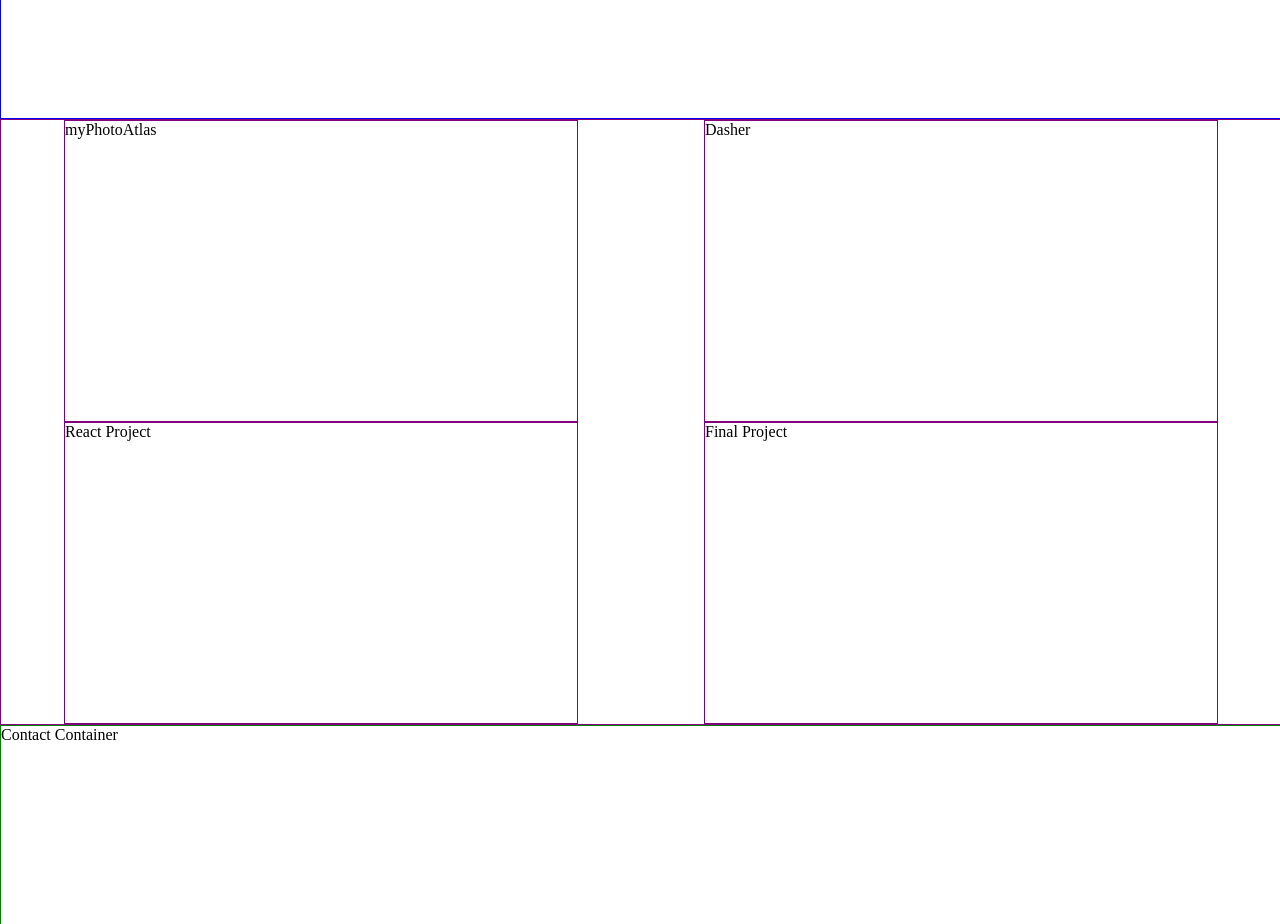
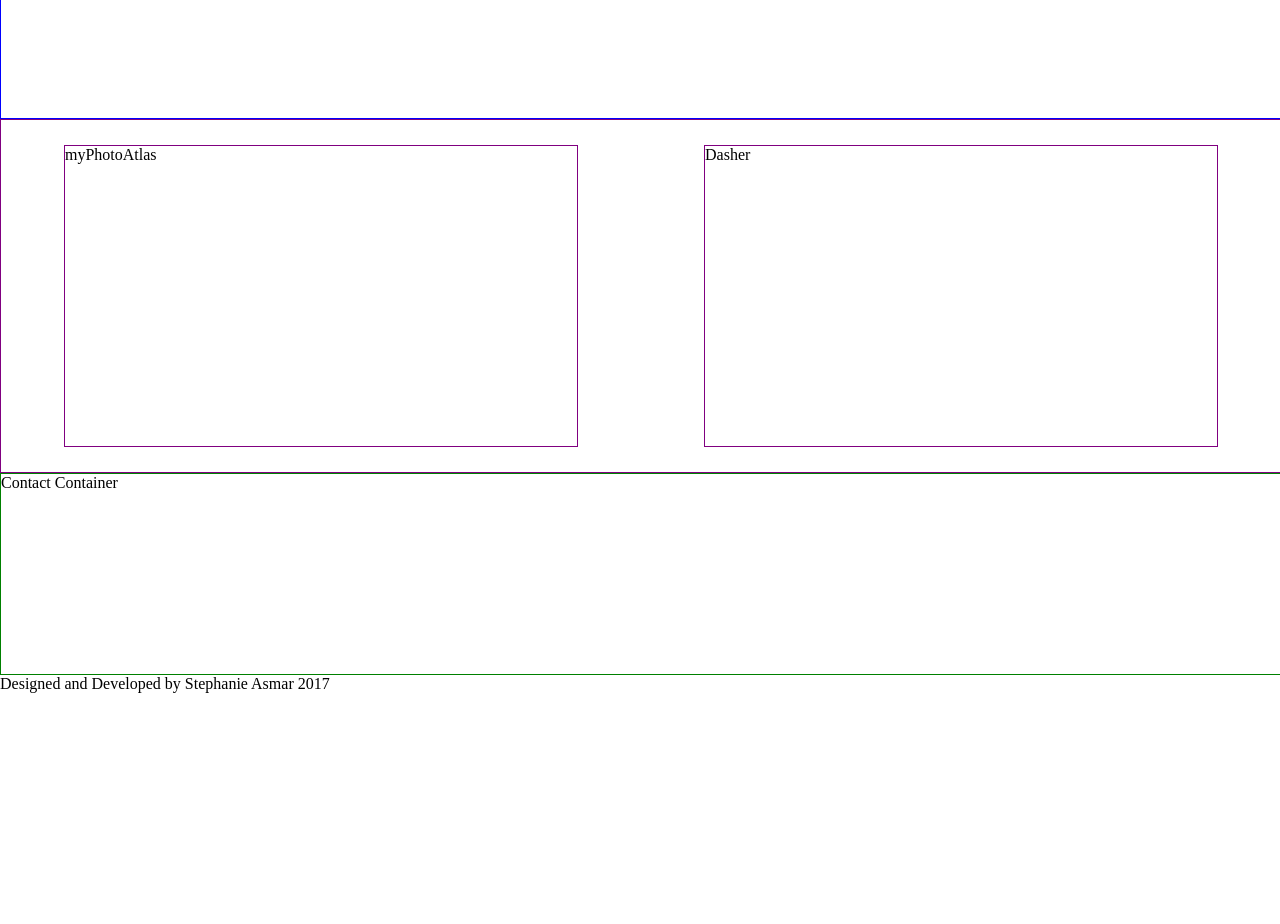
Before and after one commit to stephanieasmar/Portfolio, a plain HTML site: page index.html in a window 1280 px wide. Shown: the part 560-1484 px from the top of the page. After the commit the page ends 1285 px from the top, so only its background shows below. Drawn offline with nearby package versions, Linux system fonts and the light colour scheme.

Commit message:
adds footer and styling

```diff
--- a/index.html
+++ b/index.html
@@ -60,8 +60,8 @@
             <div class="container-projects">
                 <div id="" class="project">myPhotoAtlas</div>
                 <div id="" class="project">Dasher</div>
-                <div id="" class="project">React Project</div>
-                <div id="" class="project">Final Project</div>
+                <!--<div id="" class="project">React Project</div>
+                <div id="" class="project">Final Project</div>-->
             </div>
             <div class="container-contact">Contact Container
                 <div class="contact-contact"></div>
--- a/resources/styles/index.css
+++ b/resources/styles/index.css
@@ -56,6 +56,8 @@ html, body {
 .project {
     width: 40%;
     height: 300px;
+    margin-top: 25px;
+    margin-bottom: 25px;
     border: 1px solid purple;
 }
 
@@ -63,6 +65,11 @@ html, body {
     width: 100%;
     height: 200px;
     border: 1px solid green;
+}
+
+.footer-container {
+    height: 50px;
+    width: 100%;
 }
 
 
```
